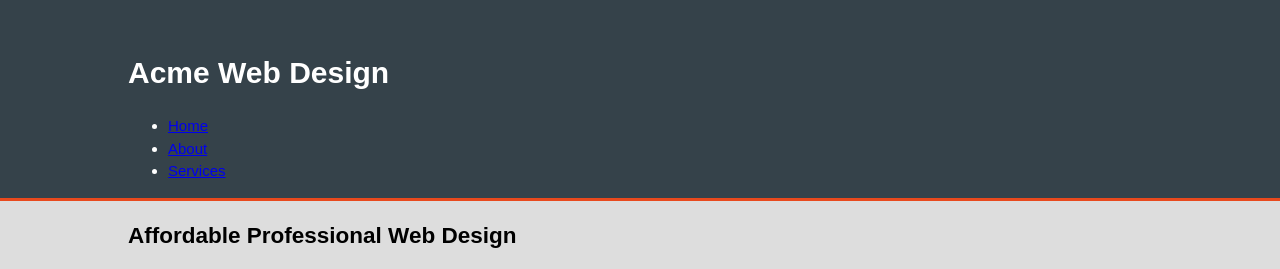
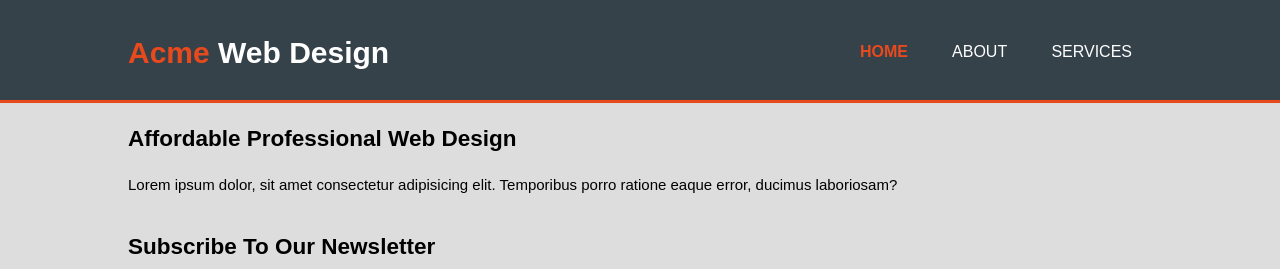
Before and after one commit to DariuszOkonski/acme-web-design, a plain HTML site: page index.html in a window 1280 px wide. Shown: the top 269 px of the page. Drawn offline with Linux system fonts and the light colour scheme.

Commit message:
add styles for section header at index.scss

```diff
--- a/scss/_index.scss
+++ b/scss/_index.scss
@@ -5,4 +5,45 @@ header {
   padding-top: 30px;
   min-height: 70px;
   border-bottom: 3px solid #e8491d;
+
+  #branding {
+    float: left;
+
+    h1 {
+      margin: 0;
+    }
+  }
+
+  nav {
+    float: right;
+    margin-top: 10px;
+
+    ul {
+
+      li {
+        display: inline;
+        padding: 0 20px 0 20px;
+
+        a {
+          color: #fff;
+          text-decoration: none;
+          text-transform: uppercase;
+          font-size: 16px;
+          border-bottom: 1px solid transparent;
+
+          &:hover {
+            color: #ccc;
+            border-color: #ccc;
+          }
+        }
+      }
+    }
+  }
+
+  .highlight,
+  .current a {
+    color: #e8491d;
+    font-weight: bold;
+  }
+
 }
```
Also changed, not shown: css/style.css, 1 other file.
